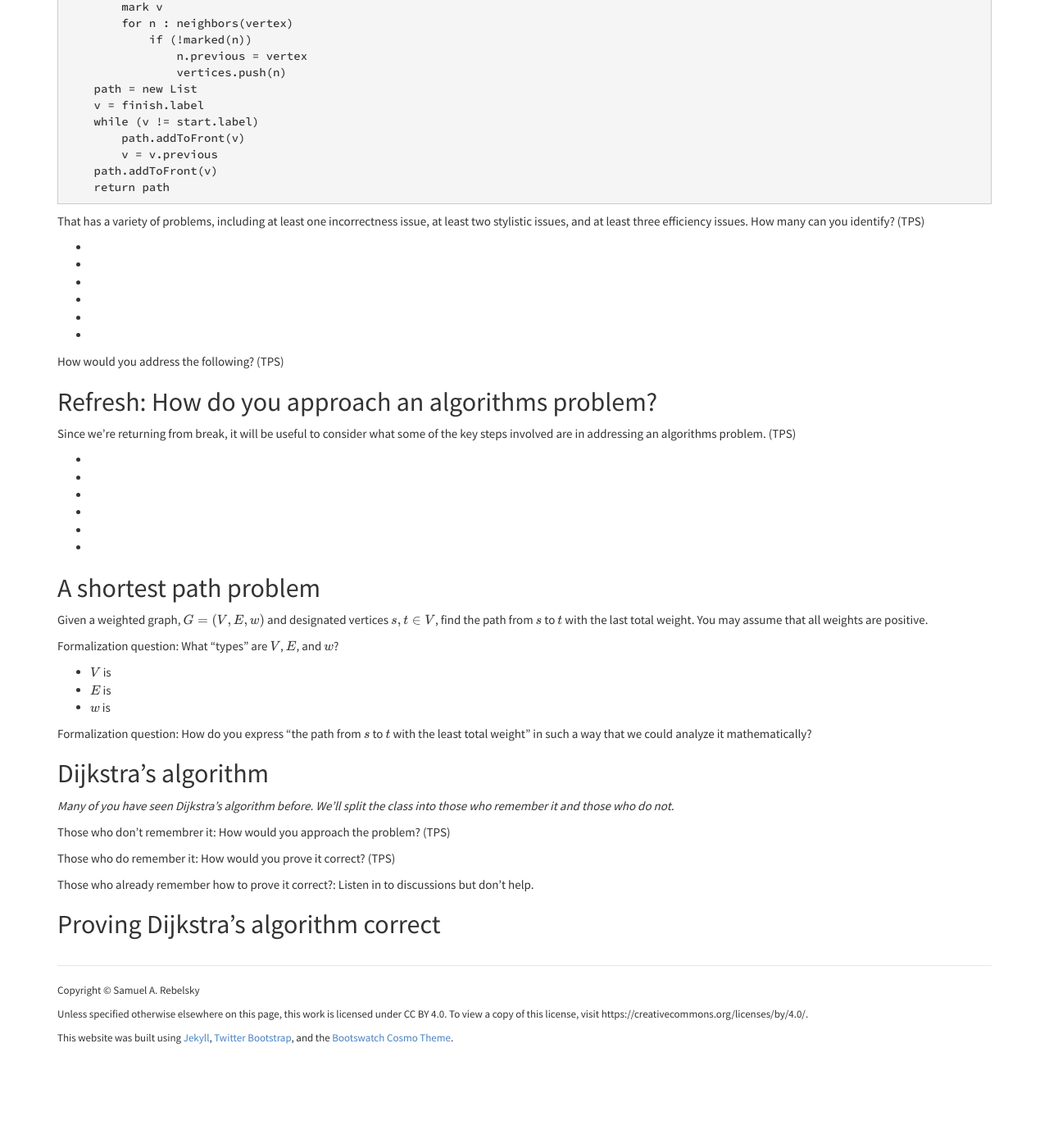
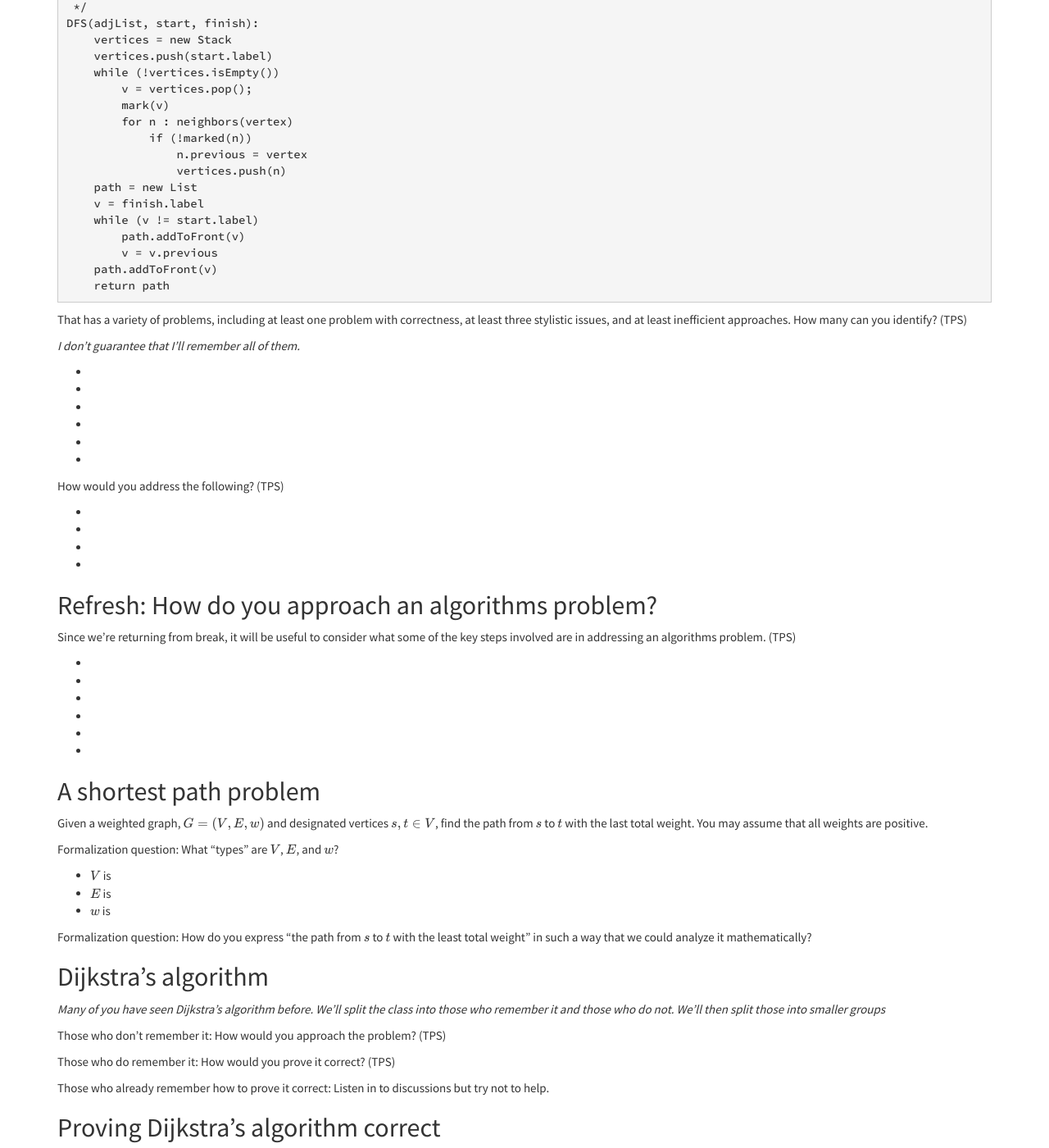
Before and after one commit to rebelsky/csc301-2026sp, a Jekyll site: the page built from _eboards/eboard21.md, in a window 1280 px wide and 1400 px high, scrolled down 2676 px. Shown: the whole window at 82% size. Built offline with Jekyll 4.4.1, drawn with Linux system fonts in a browser that asks for light colours; nearby versions of some CDN libraries; library files that are not in the unit come from our copies; formulas are drawn with MathJax 3; a script that is not in the unit is left out; before the commit the page ends 3962 px from its top, so only the background shows below that; some of the changed text lies outside the part shown.

Commit message:
More changes to eboard 21.

````diff
--- a/_eboards/eboard21.md
+++ b/_eboards/eboard21.md
@@ -168,9 +174,11 @@ DFS(adjList, start, finish):
     return path
 ```
 
-That has a variety of problems, including at least one incorrectness
-issue, at least two stylistic issues, and at least three efficiency issues.
-How many can you identify? (TPS)
+That has a variety of problems, including at least one problem with
+correctness, at least three stylistic issues, and at least inefficient
+approaches.  How many can you identify? (TPS)
+
+_I don't guarantee that I'll remember all of them._
 
 *
 *
@@ -180,6 +188,11 @@ How many can you identify? (TPS)
 *
 
 How would you address the following? (TPS)
+
+*
+*
+*
+*
 
 Refresh: How do you approach an algorithms problem?
 ---------------------------------------------------
@@ -215,14 +228,15 @@ Dijkstra's algorithm
 --------------------
 
 _Many of you have seen Dijkstra's algorithm before. We'll split the class
-into those who remember it and those who do not._
+into those who remember it and those who do not. We'll then split those into
+smaller groups_
 
-Those who don't remembrer it: How would you approach the problem? (TPS)
+Those who don't remember it: How would you approach the problem? (TPS)
 
 Those who do remember it: How would you prove it correct? (TPS)
 
-Those who already remember how to prove it correct?: Listen in to
-discussions but don't help.
+Those who already remember how to prove it correct: Listen in to
+discussions but try not to help.
 
 Proving Dijkstra's algorithm correct
 ------------------------------------
````
Also changed, not shown: other parts of _eboards/eboard21.md (+8 -2 lines).
